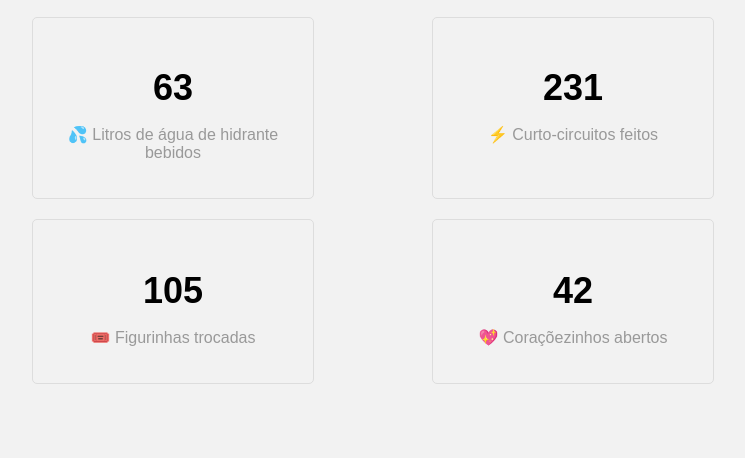
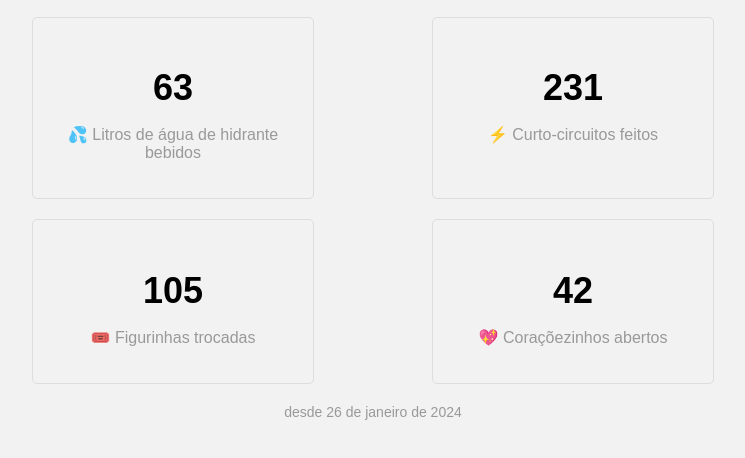
Before and after one commit to danielsitnik/cuzner-counters, a plain HTML site: page index.html in a window 1280 px wide. Shown: the part 684-1142 px from the top of the page, without its empty margins (267-1012 px from the left). Before the commit the page ends 1098 px from the top, so only its background shows below. Drawn offline with nearby package versions, Linux system fonts and the light colour scheme.

Commit message:
add footer date

```diff
--- a/index.html
+++ b/index.html
@@ -36,6 +36,7 @@
 
             document.getElementById("dayOfWeek").innerText = now.format("dddd");
             document.getElementById("fullDate").innerText = now.format("D [de] MMMM, YYYY");
+            document.getElementById("footerDate").innerText = base.format("D [de] MMMM [de] YYYY");
 
             for (const key of Object.keys(rates)) {
                 const value = rates[key] * diffDays;
@@ -93,6 +94,9 @@
                 <p>💖 Coraçõezinhos abertos</p>
             </div>
         </div>
+        <div class="date">
+            <p>desde <span id="footerDate"></span></span></p>
+        </div>
     </div>
 </body>
 
--- a/style.css
+++ b/style.css
@@ -13,6 +13,7 @@ body {
 }
 
 .date {
+    margin-top: 10px;
     margin-bottom: 20px;
 }
 
```
